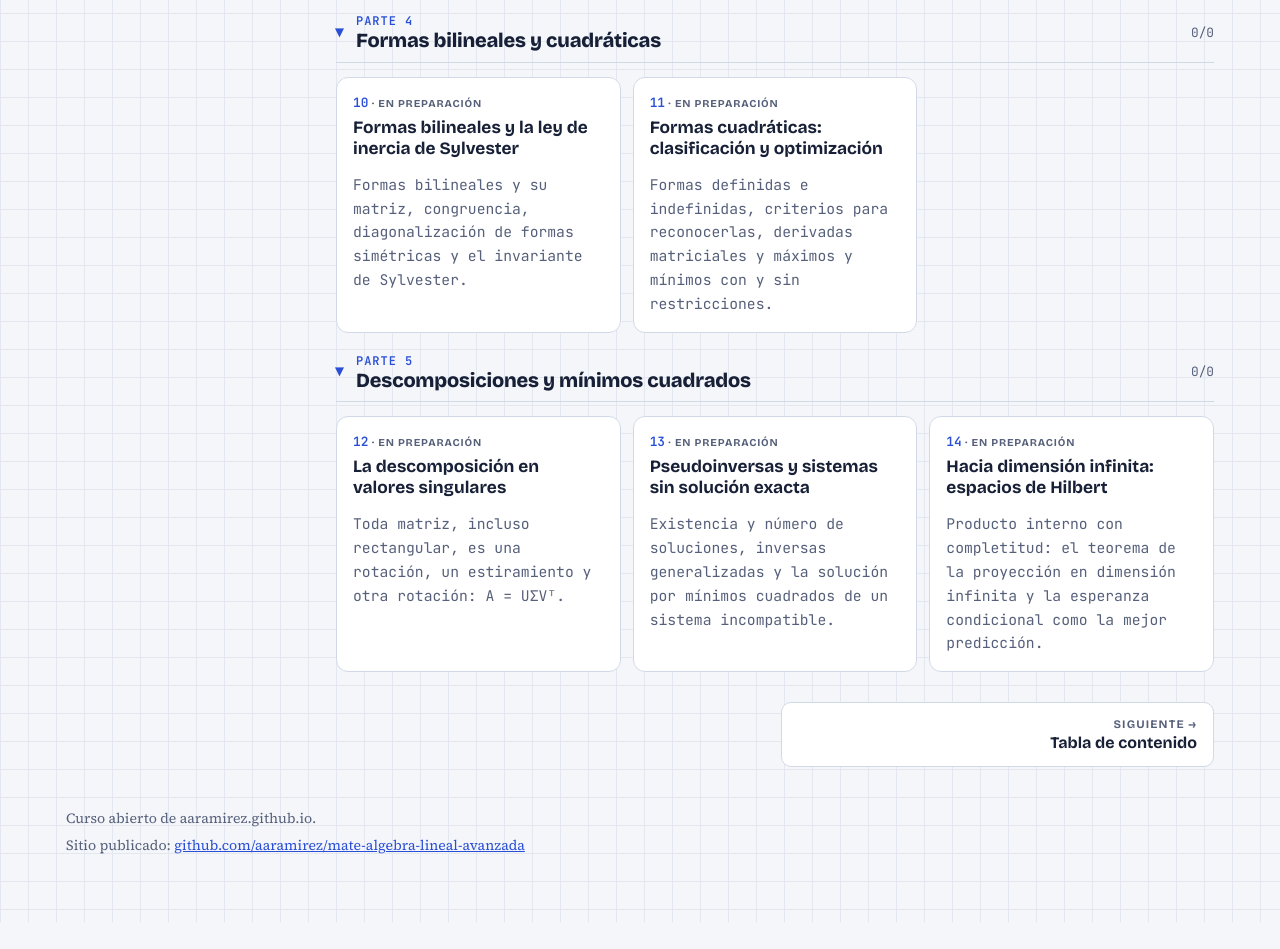
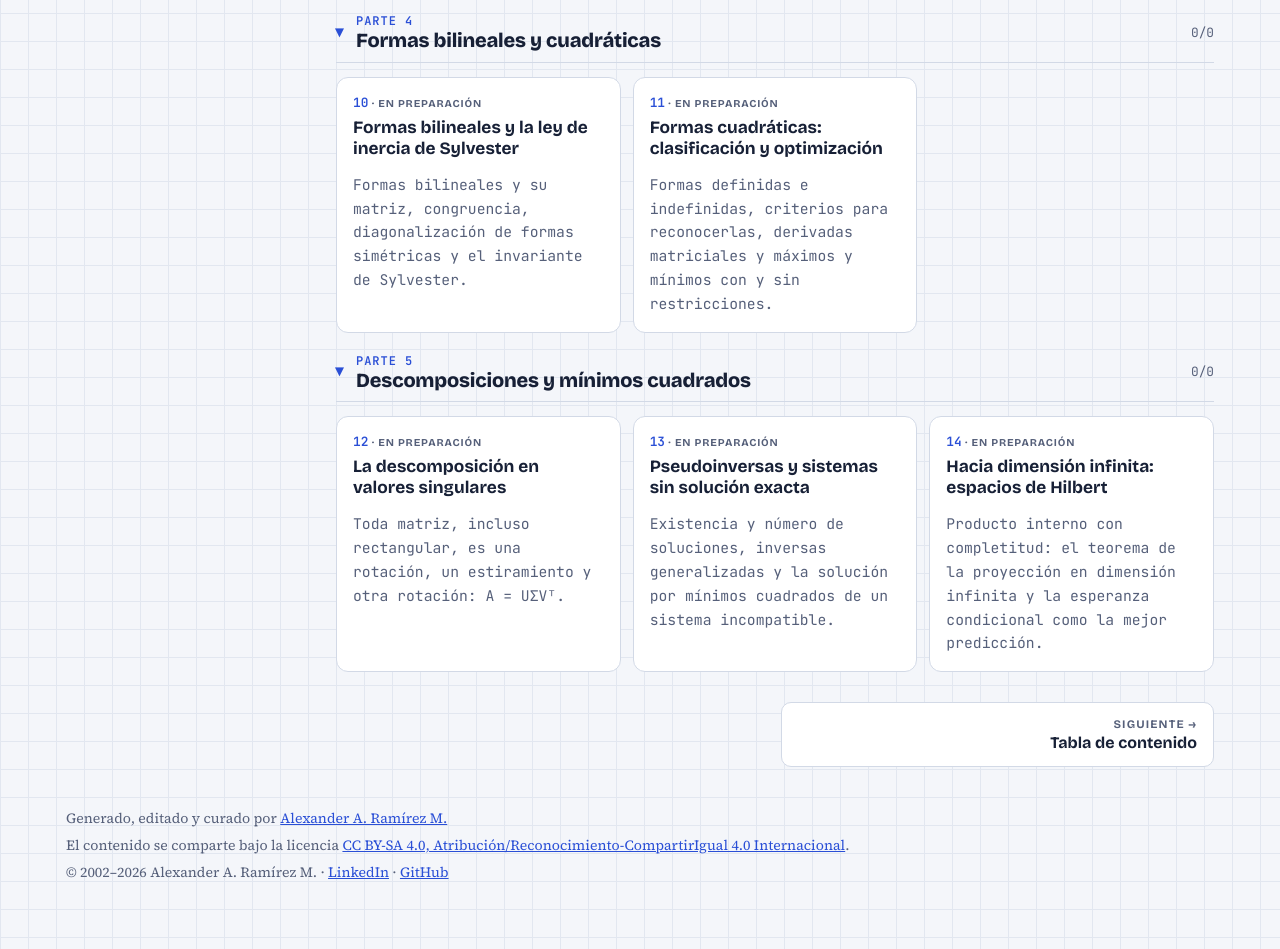
Before and after one commit to aaramirez/mate-algebra-lineal-avanzada, a plain HTML site: page index.html in a window 1280 px wide. Shown: the part 2507-3456 px from the top of the page. Before the commit the page ends 3429 px from the top, so only its background shows below. Drawn offline with nearby package versions, Linux system fonts and the light colour scheme.

Commit message:
Pie común: autoría, licencia CC BY-SA 4.0 y año que se actualiza solo

```diff
--- a/index.html
+++ b/index.html
@@ -95,7 +95,7 @@ height="0" width="0" style="display:none;visibility:hidden"></iframe></noscript>
 <nav class="pager" id="pager" aria-label="Capítulo anterior y siguiente"></nav>
 </main>
 </div>
-<footer><span>Curso abierto de aaramirez.github.io.</span><span>Sitio publicado: <a href="https://github.com/aaramirez/mate-algebra-lineal-avanzada" target="_blank" rel="noopener">github.com/aaramirez/mate-algebra-lineal-avanzada</a></span></footer>
+<footer><span>Generado, editado y curado por <a href="https://www.linkedin.com/in/alexander-ramirez-morales/" target="_blank" rel="noopener">Alexander A. Ramírez M.</a></span><span>El contenido se comparte bajo la licencia <a href="https://creativecommons.org/licenses/by-sa/4.0/deed.es" target="_blank" rel="noopener">CC BY-SA 4.0, Atribución/Reconocimiento-CompartirIgual 4.0 Internacional</a>.</span><span>© 2002–<span data-anio>2026</span> Alexander A. Ramírez M. · <a href="https://www.linkedin.com/in/alexander-ramirez-morales/" target="_blank" rel="noopener">LinkedIn</a> · <a href="https://github.com/aaramirez" target="_blank" rel="noopener">GitHub</a></span><script>document.querySelectorAll('[data-anio]').forEach(function (e) { e.textContent = new Date().getFullYear(); });</script></footer>
 </div>
 <script src="assets/lab.js"></script>
 </body>
```
Also changed, not shown: temario.html (+1 -1 lines).
